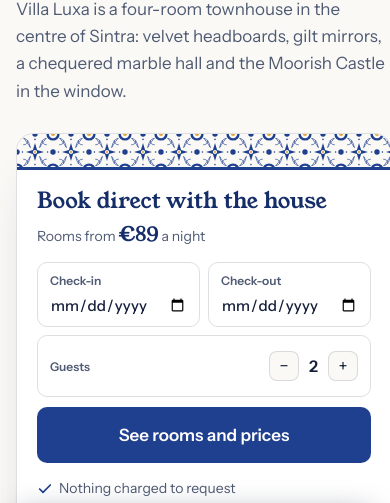
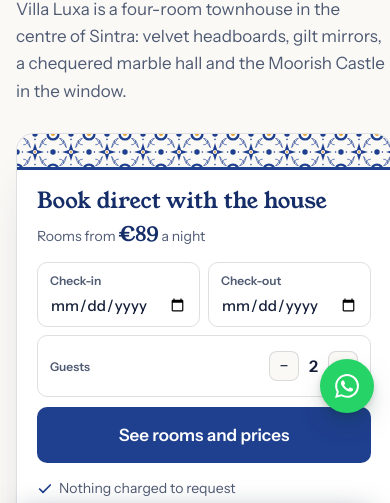
Before and after one commit to izainpasha/villaluxa-redesign, a plain HTML site: page b/index.html in a window 390 px wide. Shown: the part 345-848 px from the top of the page. Drawn offline with Linux system fonts and the light colour scheme.

Commit message:
Add floating WhatsApp button to both concepts
Shared assets/css/wa-fab.css: soft entrance, faint periodic ring,
label on hover, sits above the mobile booking bar, hidden while the
booking panel is open, static for reduced motion. Also git-ignore
.env and the upload zip.

Co-Authored-By: Claude Opus 5.5 <noreply@anthropic.com>

```diff
--- /dev/null
+++ b/assets/css/wa-fab.css
@@ -0,0 +1,58 @@
+/* Floating WhatsApp button, shared by both concepts.
+   Logo: Simple Icons (CC0), applied as a mask. Motion is deliberately quiet:
+   a soft entrance, then a faint ring every few seconds. */
+
+.wa-fab {
+  position: fixed; right: 24px; bottom: 24px; z-index: 45;
+  display: flex; align-items: center; gap: 0;
+  height: 58px; min-width: 58px; padding: 0 17px;
+  border-radius: 999px;
+  background: #25d366; color: #fff;
+  text-decoration: none;
+  font: 600 15px/1 system-ui, sans-serif;
+  box-shadow: 0 12px 28px -10px rgba(10, 60, 30, .55), 0 2px 6px rgba(0, 0, 0, .12);
+  transition: transform .3s cubic-bezier(.2, .7, .2, 1), box-shadow .3s, opacity .3s, gap .35s, background-color .2s;
+  animation: wa-in .7s cubic-bezier(.2, .7, .2, 1) 1.4s backwards;
+}
+.wa-fab:hover { background: #1ebe5b; transform: translateY(-2px); gap: 10px; box-shadow: 0 16px 34px -12px rgba(10, 60, 30, .6), 0 2px 6px rgba(0, 0, 0, .12); }
+.wa-fab:focus-visible { outline: 3px solid #128c4a; outline-offset: 3px; gap: 10px; }
+
+.wa-fab-icon {
+  width: 24px; height: 24px; flex: none; background: currentColor;
+  -webkit-mask: url("../icons/whatsapp.svg") center / contain no-repeat;
+  mask: url("../icons/whatsapp.svg") center / contain no-repeat;
+}
+
+/* Label slides out on hover / keyboard focus (desktop) */
+.wa-fab-label { max-width: 0; overflow: hidden; white-space: nowrap; opacity: 0; transition: max-width .35s cubic-bezier(.2, .7, .2, 1), opacity .25s; }
+.wa-fab:hover .wa-fab-label, .wa-fab:focus-visible .wa-fab-label { max-width: 200px; opacity: 1; }
+
+/* Faint ring: one soft pulse, then rest */
+.wa-fab::before {
+  content: ""; position: absolute; inset: 0; border-radius: inherit;
+  box-shadow: 0 0 0 0 rgba(37, 211, 102, .45);
+  animation: wa-ring 5s ease-out 3s infinite;
+  pointer-events: none;
+}
+.wa-fab:hover::before { animation: none; }
+
+@keyframes wa-in { from { opacity: 0; transform: translateY(14px) scale(.85); } to { opacity: 1; transform: none; } }
+@keyframes wa-ring {
+  0% { box-shadow: 0 0 0 0 rgba(37, 211, 102, .45); }
+  30% { box-shadow: 0 0 0 14px rgba(37, 211, 102, 0); }
+  100% { box-shadow: 0 0 0 14px rgba(37, 211, 102, 0); }
+}
+
+/* Out of the way while the booking panel is open */
+.bk-open .wa-fab { opacity: 0; pointer-events: none; transform: translateY(10px); }
+
+/* Phones: sit above the bottom booking bar */
+@media (max-width: 760px) {
+  .wa-fab { right: 16px; bottom: calc(86px + env(safe-area-inset-bottom)); height: 54px; min-width: 54px; padding: 0 15px; }
+  .wa-fab-label { display: none; }
+}
+
+@media (prefers-reduced-motion: reduce) {
+  .wa-fab, .wa-fab::before { animation: none !important; }
+  .wa-fab { transition: none; }
+}
--- a/b/index.html
+++ b/b/index.html
@@ -10,6 +10,7 @@
 <link href="https://fonts.googleapis.com/css2?family=Young+Serif&family=Instrument+Sans:wght@400..700&display=swap" rel="stylesheet">
 <link rel="stylesheet" href="style.css">
 <link rel="stylesheet" href="../assets/css/motion.css">
+<link rel="stylesheet" href="../assets/css/wa-fab.css">
 <script>if(!matchMedia('(prefers-reduced-motion: reduce)').matches){document.documentElement.classList.add('js-motion');setTimeout(function(){document.documentElement.classList.remove('js-motion')},5000)}</script>
 <link rel="icon" href="../assets/img/monogram.png">
 </head>
@@ -392,6 +393,10 @@
   <button class="btn btn-cobalt" type="button" data-book-open>Check dates</button>
 </div>
 
+<a class="wa-fab" href="https://wa.me/351924338608?text=Hello%20Villa%20Luxa%2C%20I%20have%20a%20question%20about%20staying%20with%20you." target="_blank" rel="noopener" aria-label="Chat with the house on WhatsApp">
+  <span class="wa-fab-icon" aria-hidden="true"></span><span class="wa-fab-label">Chat with the house</span>
+</a>
+
 <div class="bk-scrim" hidden></div>
 <aside id="booking" class="bk" data-img="../assets/img/"></aside>
 
--- a/b/style.css
+++ b/b/style.css
@@ -381,7 +381,8 @@ svg.lucide { flex: none; }
   .mbar.is-on { transform: none; }
   .mbar p { margin: 0; flex: 1; font-size: 14px; color: var(--mute); }
   .mbar strong { font: 400 22px var(--serif); color: var(--cobalt-deep); }
-  .mbar-wa { width: 48px; height: 48px; flex: none; display: grid; place-items: center; border: 1.5px solid var(--line); border-radius: 10px; color: var(--cobalt); }
+  .mbar-wa { display: none !important; } /* the floating WhatsApp button covers this */
+  .mbar-wa-legacy { width: 48px; height: 48px; flex: none; display: grid; place-items: center; border: 1.5px solid var(--line); border-radius: 10px; color: var(--cobalt); }
   .mbar .btn { min-height: 48px; }
   .bk-head, .bk-summary { padding-left: 16px; padding-right: 16px; }
   .bk-body { padding: 10px 16px 20px; }
```
Also changed, not shown: a/index.html (+5 -0 lines), 1 other file.
